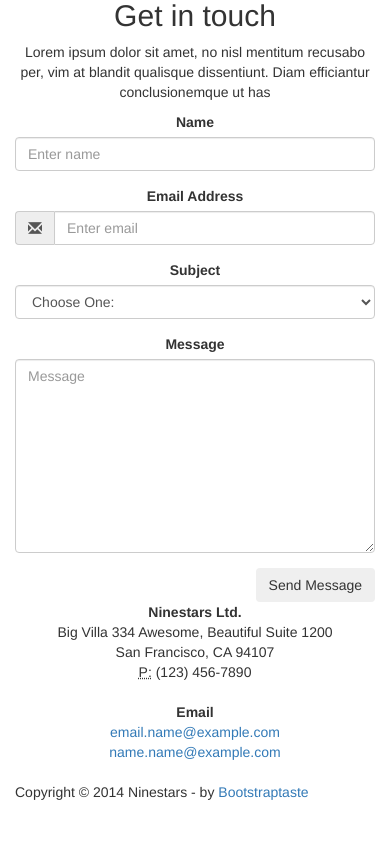
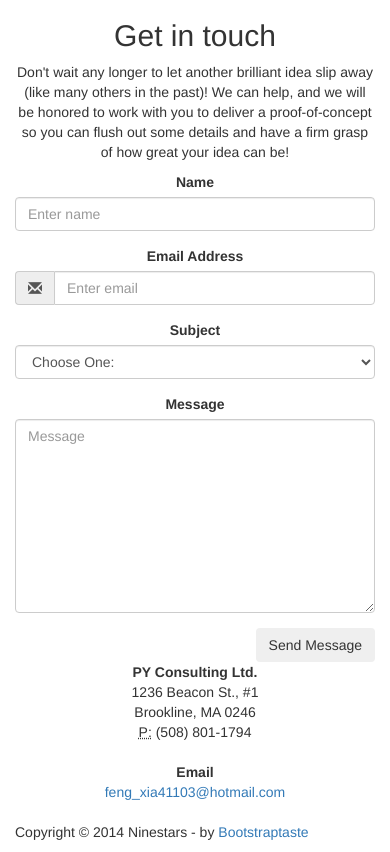
Before and after one commit to fengxia41103/ny, a Django app: page /intern/ in a window 390 px wide. Shown: the part 4275-5127 px from the top of the page. Before the commit the page ends 5075 px from the top, so only its background shows below. Run offline with Django 3.2, Linux system fonts and the light colour scheme; parts of the project's set-up code (start-up, migrations or seed data) failed here and were passed over; some libraries are stand-ins or nearby versions.

Commit message:
Redo home page.

```diff
--- a/intern/templates/intern/common/home_base.html
+++ b/intern/templates/intern/common/home_base.html
@@ -171,7 +171,8 @@
 
                     <div class="section-heading">
                     <h2>Our Services</h2>
-                    <p>Lorem ipsum dolor sit amet, no nisl mentitum recusabo per, vim at blandit qualisque dissentiunt. Diam efficiantur conclusionemque ut has</p>
+                    <p>We offer consulting services that will transform your
+                    ideas into a fully documented specification and a live demo web application.</p>
                     </div>
 
                 </div>
@@ -187,8 +188,9 @@
                         <i class="fa fa-code fa-3x"></i>
                     </div>
                     <div class="service-desc">
-                        <h5>Print</h5>
-                        <p>Vestibulum tincidunt enim in pharetra malesuada. Duis semper magna metus electram accommodare.</p>
+                        <h5>Business Analysis</h5>
+                        <p>We analyze your business scenarios and
+                         organize them into solid use cases.</p>
                     </div>
                 </div>
 
@@ -200,8 +202,9 @@
                         <i class="fa fa-suitcase fa-3x"></i>
                     </div>
                     <div class="service-desc">
-                        <h5>Web Design</h5>
-                        <p>Vestibulum tincidunt enim in pharetra malesuada. Duis semper magna metus electram accommodare.</p>
+                        <h5>Specification</h5>
+                        <p>Based on the understanding of your business requirements,
+                        we will further develop written specifications.</p>
                     </div>
                 </div>
 
@@ -213,8 +216,9 @@
                         <i class="fa fa-cog fa-3x"></i>
                     </div>
                     <div class="service-desc">
-                        <h5>Photography</h5>
-                        <p>Vestibulum tincidunt enim in pharetra malesuada. Duis semper magna metus electram accommodare.</p>
+                        <h5>Proof-of-concept Website</h5>
+                        <p>We will deliver a proof-of-concept website using the
+                        latest web technologies.</p>
                     </div>
                 </div>
 
@@ -226,8 +230,9 @@
                         <i class="fa fa-rocket fa-3x"></i>
                     </div>
                     <div class="service-desc">
-                        <h5>Cloud System</h5>
-                        <p>Vestibulum tincidunt enim in pharetra malesuada. Duis semper magna metus electram accommodare.</p>
+                        <h5>Intellectual Property</h5>
+                        <p>We will deliver all design documents and code back to you so
+                        you have a solid base to take your idea further.</p>
                     </div>
                 </div>
 
@@ -254,57 +259,33 @@
             </div>
             </div>
         </div>
-        <div class="container">
+        <div class="container my-multicol-3 gallery-item">
+            <a href="{% static 'img/works/1.jpg' %}" title="This is an image title" data-lightbox-gallery="gallery1" data-lightbox-hidpi="img/works/1@2x.jpg">
+                <img src="{% static 'img/works/1.jpg' %}" class="img-responsive" alt="img">
+            </a>
+            <a href="{% static 'img/works/2.jpg' %}" title="This is an image title" data-lightbox-gallery="gallery1" data-lightbox-hidpi="img/works/1@2x.jpg">
+                <img src="{% static 'img/works/2.jpg' %}" class="img-responsive" alt="img">
+            </a>
+            <a href="{% static 'img/works/3.jpg' %}" title="This is an image title" data-lightbox-gallery="gallery1" data-lightbox-hidpi="img/works/1@2x.jpg">
+                <img src="{% static 'img/works/3.jpg' %}" class="img-responsive" alt="img">
+            </a>
+            <a href="{% static 'img/works/4.jpg' %}" title="This is an image title" data-lightbox-gallery="gallery1" data-lightbox-hidpi="img/works/1@2x.jpg">
+                <img src="{% static 'img/works/4.jpg' %}" class="img-responsive" alt="img">
+            </a>
+            <a href="{% static 'img/works/5.jpg' %}" title="This is an image title" data-lightbox-gallery="gallery1" data-lightbox-hidpi="img/works/1@2x.jpg">
+                <img src="{% static 'img/works/5.jpg' %}" class="img-responsive" alt="img">
+            </a>
+            <a href="{% static 'img/works/6.jpg' %}" title="This is an image title" data-lightbox-gallery="gallery1" data-lightbox-hidpi="img/works/1@2x.jpg">
+                <img src="{% static 'img/works/6.jpg' %}" class="img-responsive" alt="img">
+            </a>
+            <a href="{% static 'img/works/7.jpg' %}" title="This is an image title" data-lightbox-gallery="gallery1" data-lightbox-hidpi="img/works/1@2x.jpg">
+                <img src="{% static 'img/works/7.jpg' %}" class="img-responsive" alt="img">
+            </a>
+            <a href="{% static 'img/works/8.jpg' %}" title="This is an image title" data-lightbox-gallery="gallery1" data-lightbox-hidpi="img/works/1@2x.jpg">
+                <img src="{% static 'img/works/8.jpg' %}" class="img-responsive" alt="img">
+            </a>
+        </div>
 
-            <div class="row">
-                <div class="col-sm-12 col-md-12 col-lg-12" >
-
-                    <div class="row gallery-item">
-                        <div class="col-md-3">
-                            <a href="img/works/1.jpg" title="This is an image title" data-lightbox-gallery="gallery1" data-lightbox-hidpi="img/works/1@2x.jpg">
-                                <img src="img/works/1.jpg" class="img-responsive" alt="img">
-                            </a>
-                        </div>
-                        <div class="col-md-3">
-                            <a href="img/works/2.jpg" title="This is an image title" data-lightbox-gallery="gallery1" data-lightbox-hidpi="img/works/1@2x.jpg">
-                                <img src="img/works/2.jpg" class="img-responsive" alt="img">
-                            </a>
-                        </div>
-                        <div class="col-md-3">
-                            <a href="img/works/3.jpg" title="This is an image title" data-lightbox-gallery="gallery1" data-lightbox-hidpi="img/works/1@2x.jpg">
-                                <img src="img/works/3.jpg" class="img-responsive" alt="img">
-                            </a>
-                        </div>
-                        <div class="col-md-3">
-                            <a href="img/works/4.jpg" title="This is an image title" data-lightbox-gallery="gallery1" data-lightbox-hidpi="img/works/1@2x.jpg">
-                                <img src="img/works/4.jpg" class="img-responsive" alt="img">
-                            </a>
-                        </div>
-                        <div class="col-md-3">
-                            <a href="img/works/5.jpg" title="This is an image title" data-lightbox-gallery="gallery1" data-lightbox-hidpi="img/works/1@2x.jpg">
-                                <img src="img/works/5.jpg" class="img-responsive" alt="img">
-                            </a>
-                        </div>
-                        <div class="col-md-3">
-                            <a href="img/works/6.jpg" title="This is an image title" data-lightbox-gallery="gallery1" data-lightbox-hidpi="img/works/1@2x.jpg">
-                                <img src="img/works/6.jpg" class="img-responsive" alt="img">
-                            </a>
-                        </div>
-                        <div class="col-md-3">
-                            <a href="img/works/7.jpg" title="This is an image title" data-lightbox-gallery="gallery1" data-lightbox-hidpi="img/works/1@2x.jpg">
-                                <img src="img/works/7.jpg" class="img-responsive" alt="img">
-                            </a>
-                        </div>
-                        <div class="col-md-3">
-                            <a href="img/works/8.jpg" title="This is an image title" data-lightbox-gallery="gallery1" data-lightbox-hidpi="img/works/1@2x.jpg">
-                                <img src="img/works/8.jpg" class="img-responsive" alt="img">
-                            </a>
-                        </div>
-                    </div>
-
-                </div>
-            </div>
-        </div>
     </section>
     <!-- /Section: works -->
 
@@ -317,7 +298,11 @@
 
                     <div class="section-heading">
                     <h2>Get in touch</h2>
-                    <p>Lorem ipsum dolor sit amet, no nisl mentitum recusabo per, vim at blandit qualisque dissentiunt. Diam efficiantur conclusionemque ut has</p>
+                    <p>
+                        Don't wait any longer to let another brilliant idea slip away (like many others in the past)! We can help, and we will be honored to
+                        work with you to deliver a proof-of-concept so you can flush out
+                        some details and have a firm grasp of how great your idea can be!
+                    </p>
                     </div>
 
                 </div>
@@ -375,18 +360,17 @@
             <div class="widget-contact row">
                  <div class="col-lg-6">
                 <address>
-                  <strong>Ninestars Ltd.</strong><br>
-                  Big Villa 334 Awesome, Beautiful Suite 1200<br>
-                  San Francisco, CA 94107<br>
-                  <abbr title="Phone">P:</abbr> (123) 456-7890
+                  <strong>PY Consulting Ltd.</strong><br>
+                  1236 Beacon St., #1<br>
+                  Brookline, MA 0246<br>
+                  <abbr title="Phone">P:</abbr> (508) 801-1794
                 </address>
                 </div>
 
                 <div class="col-lg-6">
                 <address>
                   <strong>Email</strong><br>
-                  <a href="mailto:#">email.name@example.com</a><br />
-                   <a href="mailto:#">name.name@example.com</a>
+                  <a href="mailto:feng_xia41103@hotmail.com">feng_xia41103@hotmail.com</a><br />
                 </address>
 
                 </div>
```
